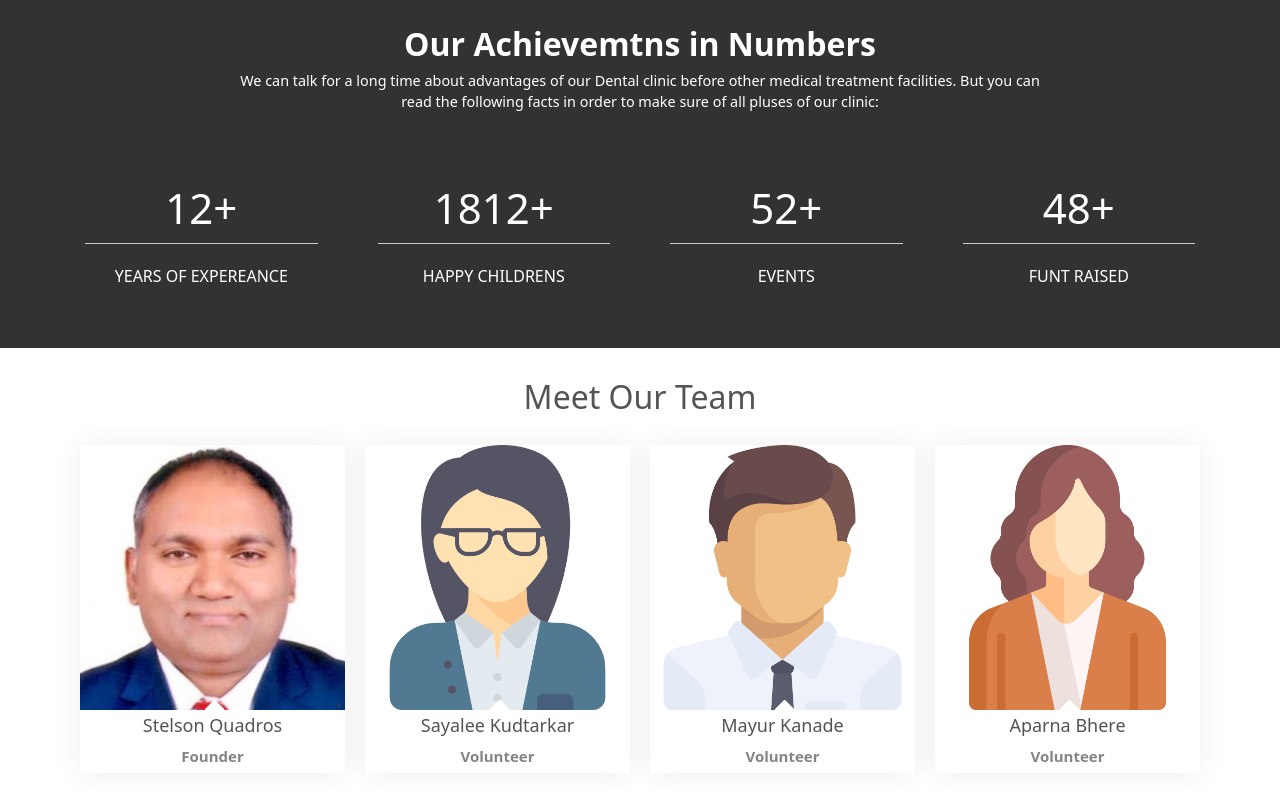
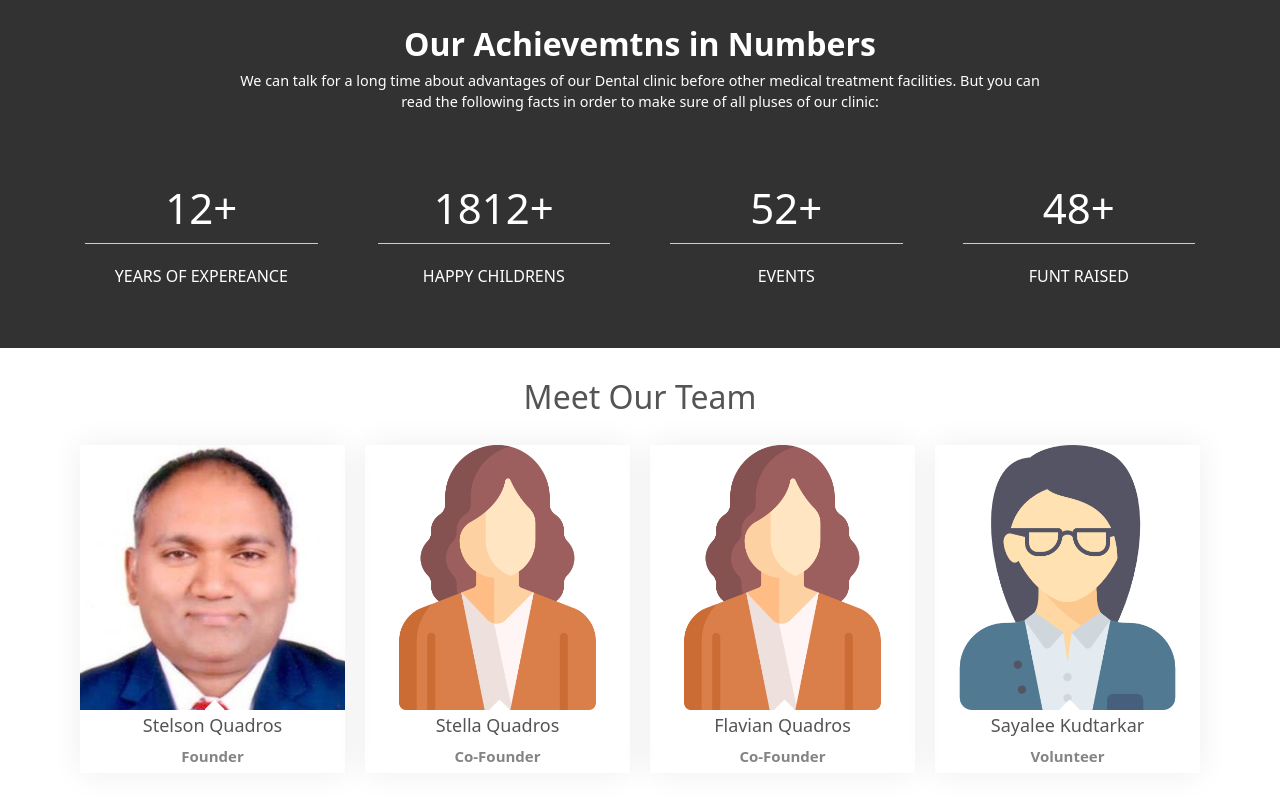
Before and after one commit to mayurkanade44/ghf, a React (Create React App) app: page / in a window 1280 px wide. Shown: the part 2533-3333 px from the top of the page. Built offline with nearby package versions, Linux system fonts and the light colour scheme.

Commit message:
changes in teams

```diff
--- a/src/components/Team.jsx
+++ b/src/components/Team.jsx
@@ -3,7 +3,13 @@ import insta from "../images/social/instagram.png";
 import fb from "../images/social/facebook.png";
 import ln from "../images/social/linkedin.png";
 
-const Team = () => {
+const Team = ({ home }) => {
+  let teams;
+  if (home) {
+    teams = team.slice(0, 4);
+  } else {
+    teams = team;
+  }
   return (
     <section className="bg-04">
       <div className="container">
@@ -14,7 +20,7 @@ const Team = () => {
             </div>
           </div>
           <div className="main-team-card d-flex">
-            {team.map((item) => (
+            {teams.map((item) => (
               <div className="team-setup" key={item.id}>
                 <div className="team-items">
                   <div className="team-user">
--- a/src/components/Utils.js
+++ b/src/components/Utils.js
@@ -61,18 +61,30 @@ export const team = [
   },
   {
     id: 2,
+    image: woman,
+    name: "Stella Quadros",
+    title: "Co-Founder",
+  },
+  {
+    id: 3,
+    image: woman,
+    name: "Flavian Quadros",
+    title: "Co-Founder",
+  },
+  {
+    id: 4,
     image: manger,
     name: "Sayalee Kudtarkar",
     title: "Volunteer",
   },
   {
-    id: 3,
+    id: 5,
     image: man,
     name: "Mayur Kanade",
     title: "Volunteer",
   },
   {
-    id: 4,
+    id: 6,
     image: woman,
     name: "Aparna Bhere",
     title: "Volunteer",
--- a/src/pages/Home.jsx
+++ b/src/pages/Home.jsx
@@ -8,7 +8,7 @@ const Home = () => {
     <div>
       <Carousel a={a} title="Khira Nagar" desc="testing" images={homeImages} />
       <About />
-      <Services home="true" />
+      <Services home={true} />
       <div className="doctor-message">
         <div className="inner-lay">
           <div className="container">
@@ -42,7 +42,7 @@ const Home = () => {
           </div>
         </div>
       </div>
-      <Team />
+      <Team home={true} />
     </div>
   );
 };
--- a/src/pages/Services.jsx
+++ b/src/pages/Services.jsx
@@ -2,7 +2,7 @@ import { services } from "../components/Utils";
 
 const Services = ({ home }) => {
   let allServices;
-  if (home === "true") {
+  if (home) {
     allServices = services.slice(0, 3);
   } else {
     allServices = services;
```
